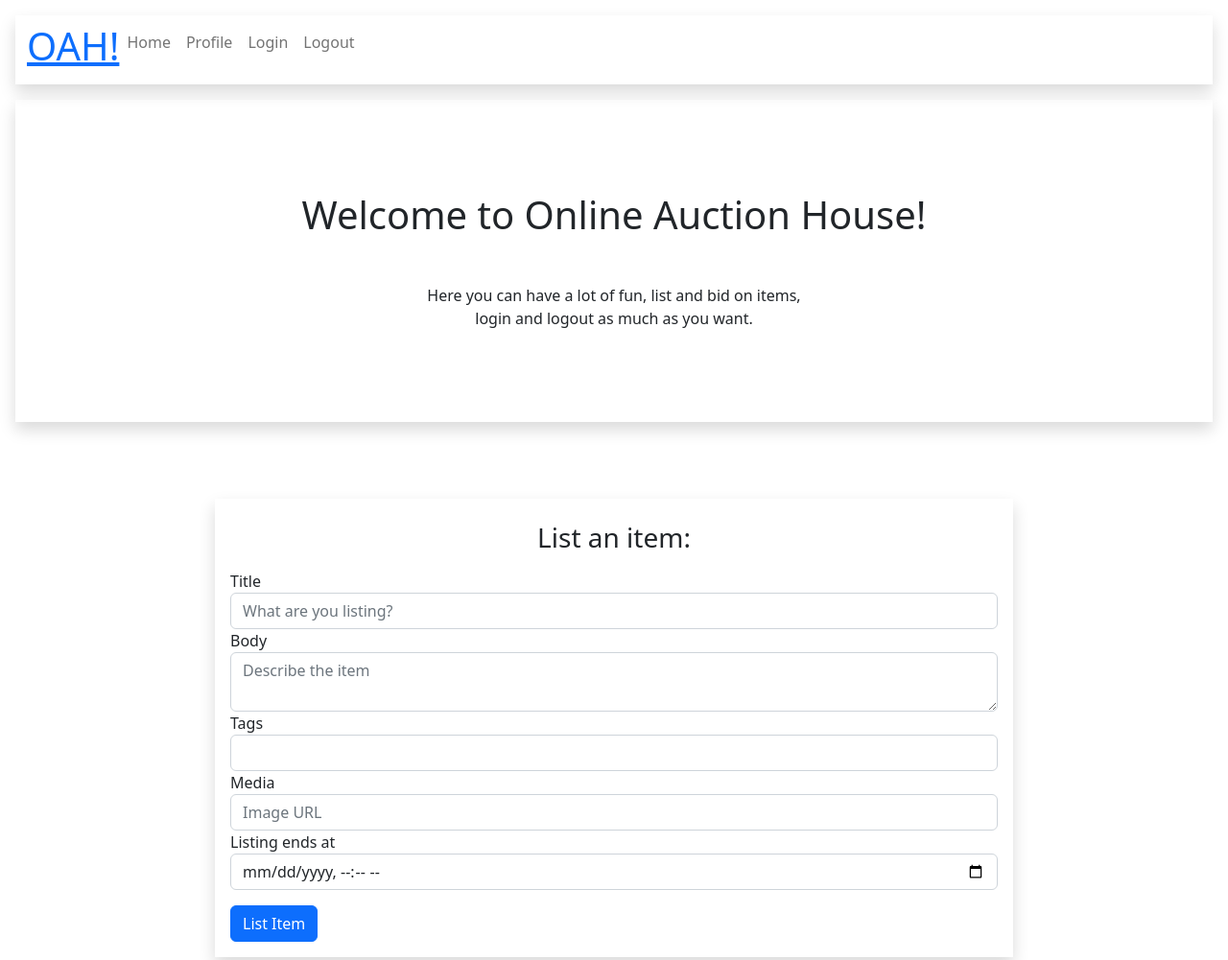
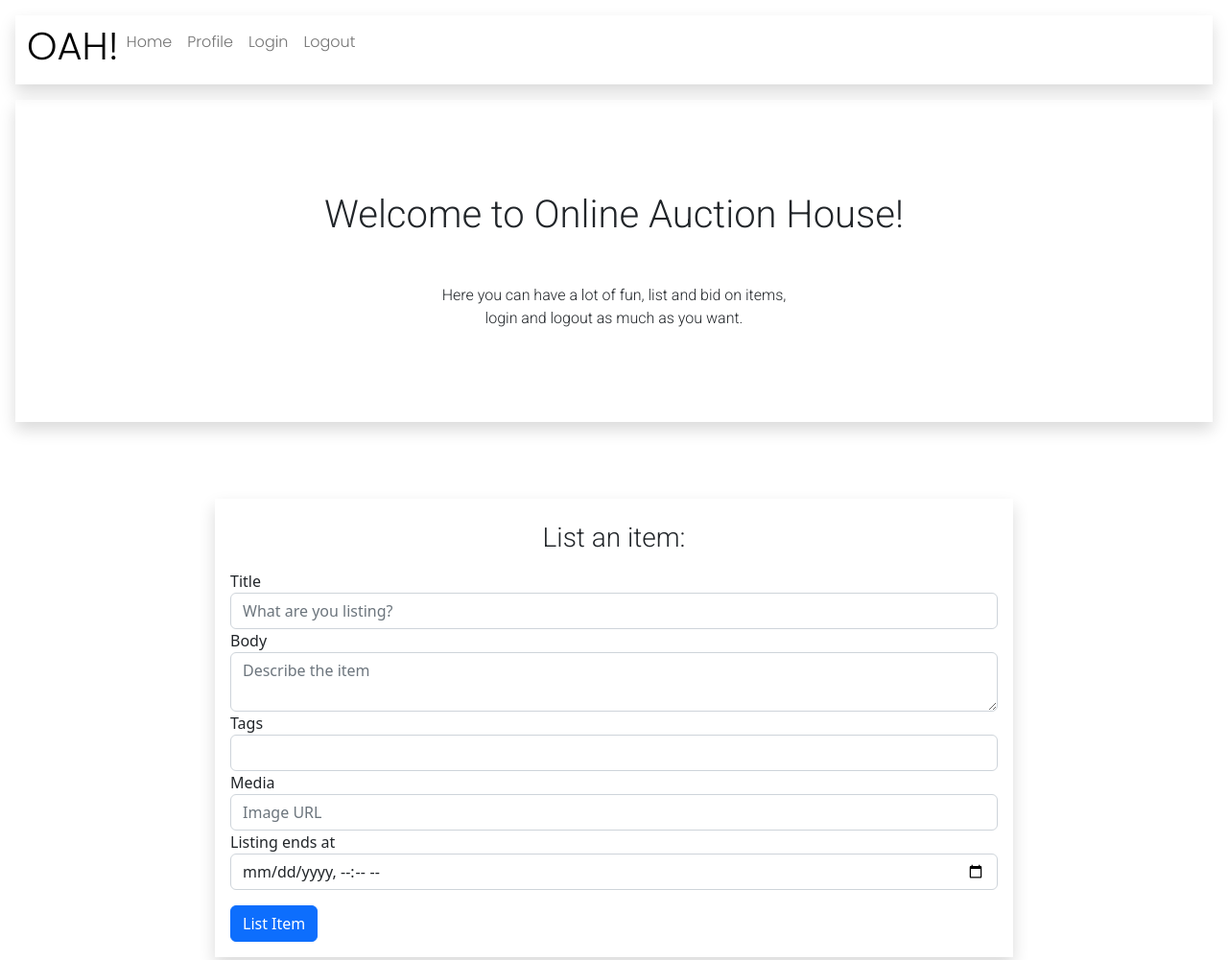
Before and after one commit to KennTorg/Auction_House, a website with bundled scripts: page index.html in a window 1280 px wide. Shown: the top 1001 px of the page at 96% size. Built offline with nearby package versions, Linux system fonts and the light colour scheme; a web font is replaced by a local one.

Commit message:
Added fonts

```diff
--- /dev/null
+++ b/src/scss/components/_fonts.scss
@@ -0,0 +1,24 @@
+.logo {
+  font-family: "Poppins", sans-serif;
+  font-weight: 300;
+  color: black;
+}
+
+.navbar a {
+  text-decoration: none;
+}
+
+ul a {
+  font-family: "Poppins", sans-serif;
+}
+
+.welcome-container h1 {
+  font-family: "Roboto", sans-serif;
+}
+
+h2,
+h3,
+h4,
+p {
+  font-family: "Roboto", sans-serif;
+}
--- a/src/scss/styles.scss
+++ b/src/scss/styles.scss
@@ -1,4 +1,6 @@
+@import url("https://fonts.googleapis.com/css2?family=Charm&family=Poppins:wght@300&family=Roboto:wght@300&display=swap");
 @import "../../node_modules/bootstrap/scss/bootstrap.scss";
 
 @import "./components/home";
 @import "./components/profile";
+@import "./components/fonts";
```
Also changed, not shown: src/scss/components/_home.scss (+1 -9 lines), dist/css/styles.css, 1 other file.
